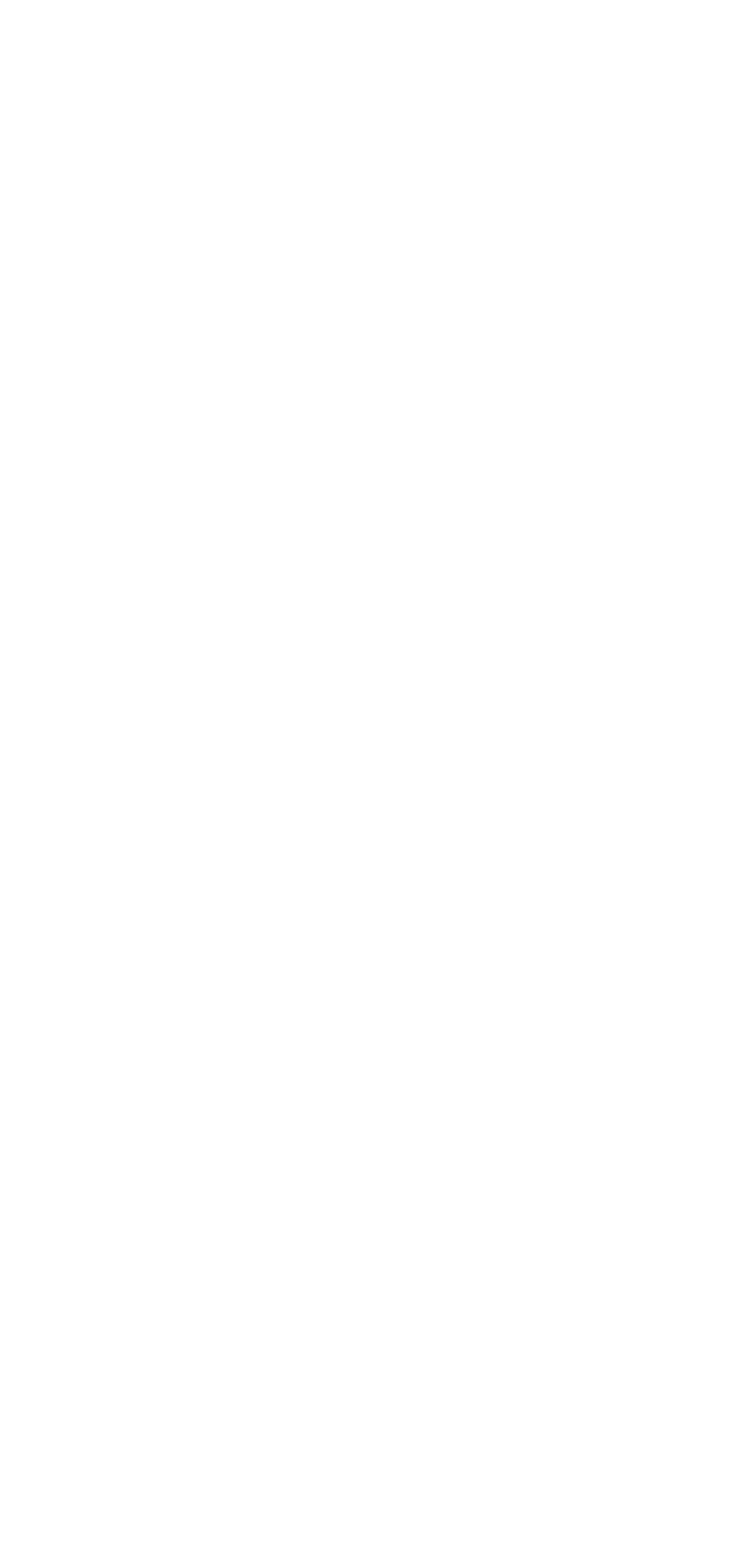
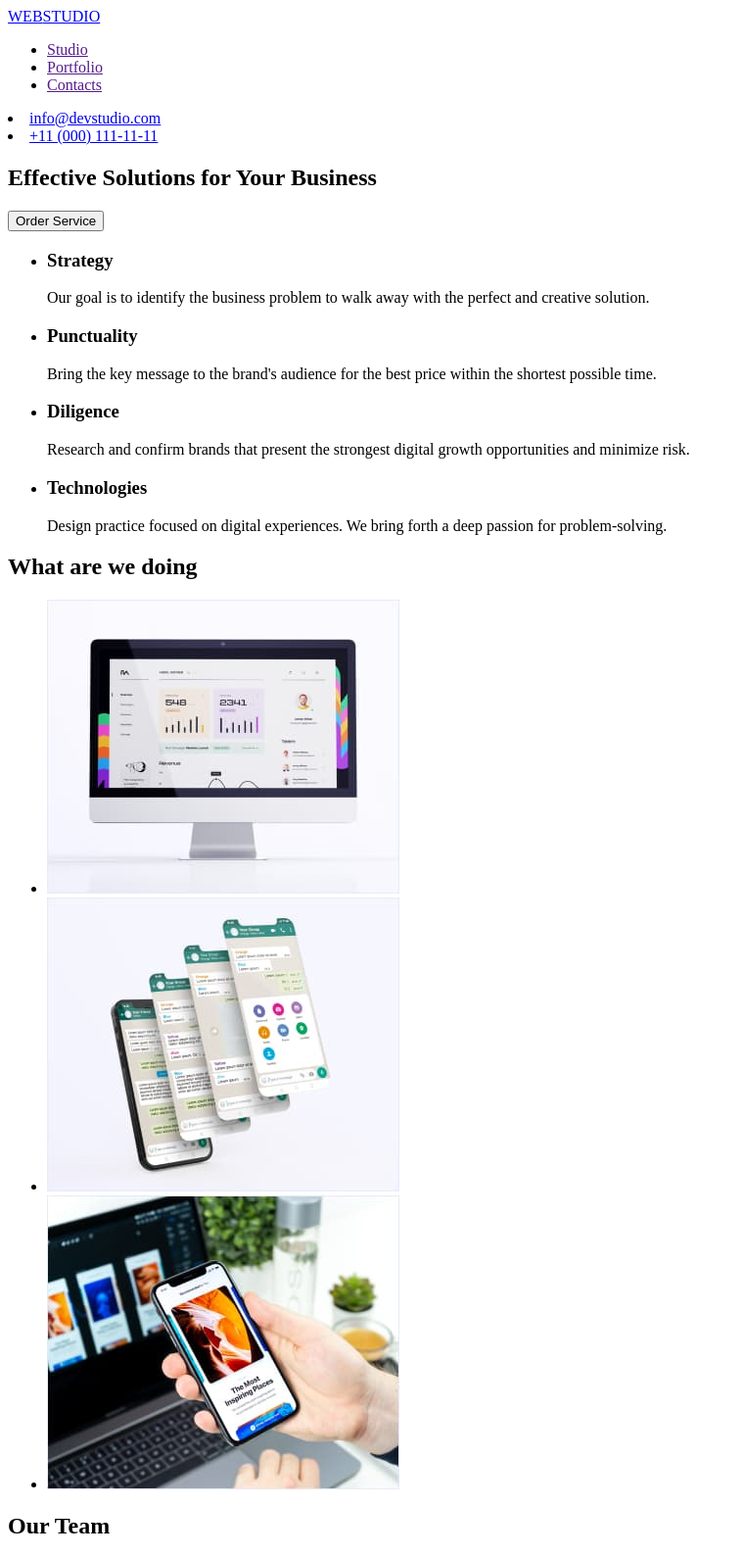
Before and after one commit to tarello/goit-markup-hw-01, a plain HTML site: page index.html in a window 1280 px wide. Shown: the top 1588 px of the page at 98% size, without its empty margins (0-759 px from the left). Before the commit the page ends 800 px from the top, so only its background shows below. Drawn offline with Linux system fonts and the light colour scheme.

Commit message:
html hw1

```diff
--- a/index.html
+++ b/index.html
@@ -1,15 +1,104 @@
-<!DOCTYPE html>
+<DOCTYPE html>
     <html lang="en">
 
     <head>
         <meta charset="UTF-8">
         <meta http-equiv="X-UA-Compatible" content="IE=edge">
         <meta name="viewport" content="width=device-width, initial-scale=1.0">
-    <title>Document</title>
+        <title>Web Studio</title>
     </head>
 
     <body>
-    <h1 class="full"></h1>
+        <header>
+            <nav>
+                <a href="/"><span>WEB</span>STUDIO</a>
+                <ul>
+                    <li><a href="">Studio</a></li>
+                    <li><a href="">Portfolio</a></li>
+                    <li><a href="">Contacts</a></li>
+            </nav>
+
+            <li><a href="mailto:info@devstudio.com">info@devstudio.com</a></li>
+            <li><a href="tel:+11000111111">+11 (000) 111-11-11</a></li>
+
+            </ul>
+        </header>
+
+        <main>
+            <section>
+                <h1>Effective Solutions
+                    for Your Business</h1>
+                <button type="button">Order Service</button>
+            </section>
+
+            <section>
+                <ul>
+                    <li>
+                        <h3>Strategy</h3>
+                        <p>Our goal is to identify the business
+                            problem to walk away with the perfect and creative solution.</p>
+                    </li>
+                    <li>
+                        <h3>Punctuality</h3>
+                        <p>Bring the key message to the brand's audience for the best price within the shortest possible
+                            time.</p>
+                    </li>
+                    <li>
+                        <h3>Diligence</h3>
+                        <p>Research and confirm brands that present the strongest digital growth opportunities and
+                            minimize
+                            risk.</p>
+                    </li>
+                    <li>
+                        <h3>Technologies</h3>
+                        <p>Design practice focused on digital experiences. We bring forth a deep passion for
+                            problem-solving.</p>
+                    </li>
+                </ul>
+            </section>
+
+            <section>
+                <h2>What are we doing</h2>
+                <ul>
+                    <li><img src="/img 1.jpg" alt="computer" width="360" height="300"></li>
+                    <li><img src="/img 2.jpg" alt="screensavers" width="360" height="300"></li>
+                    <li><img src="/img 3.jpg" alt="laptop and phone in hand" width="360" height="300"></li>
+                </ul>
+            </section>
+
+            <section>
+                <h2>Our Team</h2>
+                <ul>
+                    <li>
+                        <img src="/img team1.jpg" alt="man" width="264" height="260">
+                        <h3>Mark Guerrero</h3>
+                        <p>Product Designer</p>
+                    </li>
+                    <li>
+                        <img src="/img team2.jpg" alt="man" width="264" height="260">
+                        <h3>Tom Ford</h3>
+                        <p>Frontend Developer</p>
+                    </li>
+                    <li>
+                        <img src="/img team3.jpg" alt="woman" width="264" height="260">
+                        <h3>Camila Garcia</h3>
+                        <p>Marketing</p>
+                    </li>
+                    <li>
+                        <img src="/img team4.jpg" alt="man" width="264" height="260">
+                        <h3>Daniel Wilson</h3>
+                        <p>UI Designer</p>
+                    </li>
+                </ul>
+            </section>
+        </main>
+
+        <footer>
+            <a href="/"><span>Web</span>Studio</a>
+            <p>
+                Increase the flow of customers and sales for your business with digital marketing & growth solutions.
+            </p>
+        </footer>
     </body>
 
     </html>
```
Also changed, not shown: img 1.jpg (added), img 2.jpg (added), img 3.jpg (added), img team1.jpg (added), img team2.jpg (added), img team3.jpg (added), img team4.jpg (added). Lines whose indentation alone changed are shown as unchanged.
